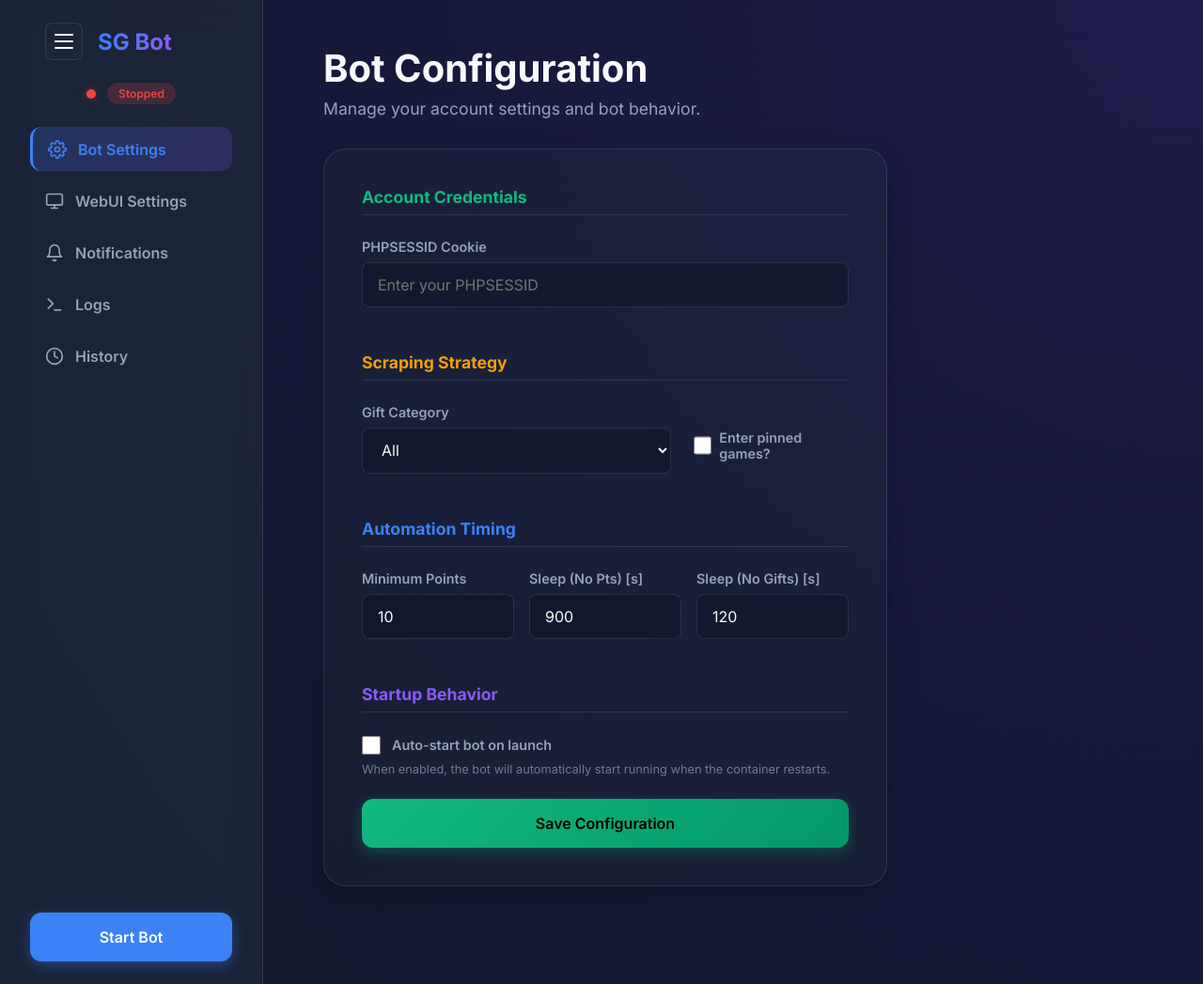
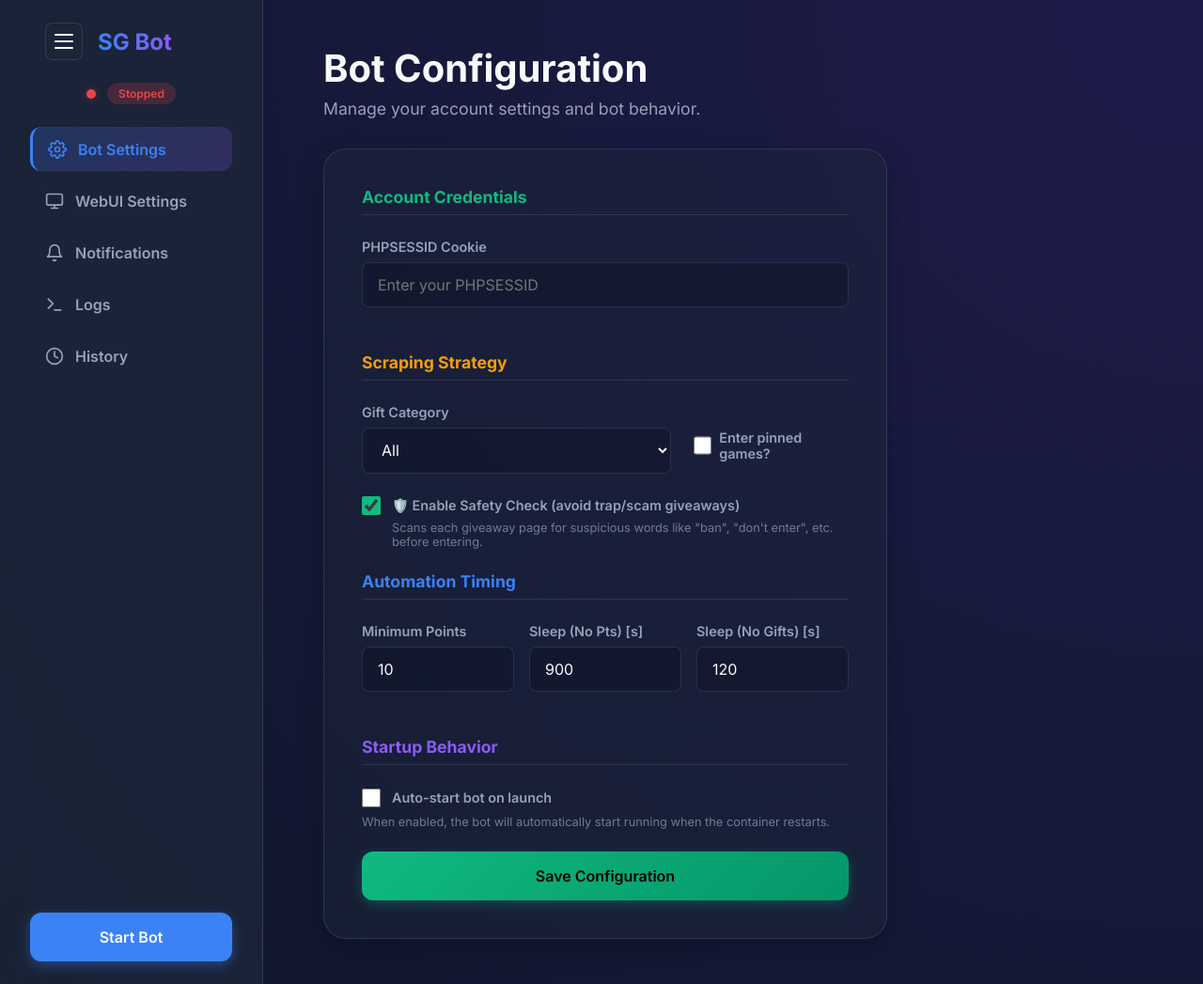
Before and after one commit to ZipperedJon/steamgifts-bot-fork, a Flask app: page / in a window 1280 px wide. Shown: the whole page at 94% size. Run offline with Flask 3, Linux system fonts and the light colour scheme; data that the repository does not hold is empty; some libraries are stand-ins or nearby versions.

Commit message:
feat: add safety/scam detection for trap giveaways
- Scan each giveaway page for forbidden words (ban, fake, don't enter, etc.)

- Subtract false positives (bank, banner, both, etc.) to avoid over-blocking

- Skip giveaways with 3+ net suspicious words, warn on borderline ones

- Add toggle in UI (Bot Settings > Scraping Strategy) - enabled by default

- Persist setting in config.json

Inspired by SteamSelfGifter (kernelcoffee/SteamSelfGifter)

```diff
--- a/app.py
+++ b/app.py
@@ -35,17 +35,18 @@ def load_config():
         "telegram_token": "",
         "telegram_chat_id": "",
         "n8n_webhook": "",
-        "auto_start": False
+        "auto_start": False,
+        "safety_check": True
     }
 
 def save_config(config):
     with open(CONFIG_FILE, 'w') as f:
         json.dump(config, f, indent=4)
 
-def run_bot(cookie, gift_type, pinned, min_points, sleep_low_points, sleep_list_ended, webhook_url):
+def run_bot(cookie, gift_type, pinned, min_points, sleep_low_points, sleep_list_ended, webhook_url, safety_check):
     global bot_instance
     try:
-        bot_instance = SteamGifts(cookie, gift_type, pinned, min_points, sleep_low_points, sleep_list_ended, webhook_url)
+        bot_instance = SteamGifts(cookie, gift_type, pinned, min_points, sleep_low_points, sleep_list_ended, webhook_url, safety_check)
         bot_instance.start()
     except Exception as e:
         log(f"Bot error: {str(e)}", "red")
@@ -173,7 +174,7 @@ def start_bot():
 
     bot_thread = threading.Thread(
         target=run_bot,
-        args=(config['cookie'], config['gift_type'], config['pinned'], config['min_points'], config.get('sleep_low_points', 900), config.get('sleep_list_ended', 120), ','.join(urls))
+        args=(config['cookie'], config['gift_type'], config['pinned'], config['min_points'], config.get('sleep_low_points', 900), config.get('sleep_list_ended', 120), ','.join(urls), config.get('safety_check', True))
     )
     bot_thread.daemon = True
     bot_thread.start()
@@ -230,7 +231,7 @@ def auto_start_bot():
 
         bot_thread = threading.Thread(
             target=run_bot,
-            args=(config['cookie'], config['gift_type'], config['pinned'], config['min_points'], config.get('sleep_low_points', 900), config.get('sleep_list_ended', 120), ','.join(urls))
+            args=(config['cookie'], config['gift_type'], config['pinned'], config['min_points'], config.get('sleep_low_points', 900), config.get('sleep_list_ended', 120), ','.join(urls), config.get('safety_check', True))
         )
         bot_thread.daemon = True
         bot_thread.start()
--- a/src/main.py
+++ b/src/main.py
@@ -16,8 +16,13 @@ from datetime import datetime
 
 from src.logger import log
 
+# Safety detection: words that indicate a trap/scam giveaway
+FORBIDDEN_WORDS = (" ban", " fake", " bot", " not enter", " don't enter", " do not enter")
+# Words that look like forbidden words but are actually benign (false positives)
+GOOD_WORDS = (" bank", " banan", " both", " band", " banner", " bang")
+
 class SteamGifts:
-    def __init__(self, cookie, gifts_type, pinned, min_points, sleep_low_points=900, sleep_list_ended=120, webhook_url=""):
+    def __init__(self, cookie, gifts_type, pinned, min_points, sleep_low_points=900, sleep_list_ended=120, webhook_url="", safety_check=True):
         self.cookie = {
             'PHPSESSID': cookie
         }
@@ -26,6 +31,7 @@ class SteamGifts:
         self.min_points = int(min_points)
         self.sleep_low_points = int(sleep_low_points)
         self.sleep_list_ended = int(sleep_list_ended)
+        self.safety_check = safety_check
 
         self.base = "https://www.steamgifts.com"
         self.session = requests.Session()
@@ -221,6 +227,15 @@ class SteamGifts:
                     if img_match:
                         image_url = img_match.group(1)
 
+                    # Safety check: scan the giveaway page for trap indicators
+                    if self.safety_check:
+                        is_safe, safety_score, details = self.check_giveaway_safety(game_link)
+                        if not is_safe:
+                            log(f"🛡️ SKIPPED (unsafe): {game_name} — score {safety_score}, found: {', '.join(details)}", "red")
+                            continue
+                        elif safety_score < 100:
+                            log(f"🛡️ Borderline: {game_name} — score {safety_score}, found: {', '.join(details)}", "yellow")
+
                     res = self.entry_gift(game_id)
                     if res:
                         self.points -= int(game_cost)
@@ -257,6 +272,51 @@ class SteamGifts:
             pass
         return False
 
+    def check_giveaway_safety(self, giveaway_url):
+        """Check if a giveaway page contains suspicious/trap content.
+
+        Fetches the individual giveaway page and scans the text for
+        forbidden words (ban, fake, don't enter, etc.). Subtracts
+        false positives (bank, banner, etc.) to avoid over-blocking.
+
+        Returns:
+            Tuple of (is_safe: bool, safety_score: int, details: list)
+        """
+        try:
+            r = self.requests_retry_session().get(giveaway_url, cookies=self.cookie)
+            text_lower = r.text.lower()
+        except Exception as e:
+            log(f"🛡️ Safety check failed for {giveaway_url}: {str(e)}", "yellow")
+            # If we can't fetch the page, assume safe to avoid blocking everything
+            return (True, 100, [])
+
+        bad_count = 0
+        good_count = 0
+        found_bad_words = []
+
+        # Count forbidden words
+        for bad_word in FORBIDDEN_WORDS:
+            count = text_lower.count(bad_word.lower())
+            if count > 0:
+                bad_count += count
+                found_bad_words.append(bad_word.strip())
+
+        # Count false-positive indicators (only if we found bad words)
+        if bad_count > 0:
+            for good_word in GOOD_WORDS:
+                good_count += text_lower.count(good_word.lower())
+
+        # Net bad = bad words minus false positives
+        net_bad = max(0, bad_count - good_count)
+
+        if net_bad == 0:
+            return (True, 100, found_bad_words)
+        elif net_bad <= 2:
+            return (True, 50, found_bad_words)
+        else:
+            safety_score = max(0, 100 - (net_bad * 20))
+            return (False, safety_score, found_bad_words)
+
     def start(self):
         if not self.running:
             self.running = True
--- a/static/js/app.js
+++ b/static/js/app.js
@@ -64,6 +64,7 @@ document.addEventListener("DOMContentLoaded", () => {
             if(data.n8n_webhook) document.getElementById('n8n_webhook').value = data.n8n_webhook;
             if(data.pinned) document.getElementById('pinned').checked = data.pinned;
             if(data.auto_start) document.getElementById('auto_start').checked = data.auto_start;
+            if(data.safety_check !== undefined) document.getElementById('safety_check').checked = data.safety_check;
         });
 
     function saveConfig(e, msgElement) {
@@ -80,7 +81,8 @@ document.addEventListener("DOMContentLoaded", () => {
             telegram_chat_id: document.getElementById('telegram_chat_id').value,
             n8n_webhook: document.getElementById('n8n_webhook').value,
             pinned: document.getElementById('pinned').checked,
-            auto_start: document.getElementById('auto_start').checked
+            auto_start: document.getElementById('auto_start').checked,
+            safety_check: document.getElementById('safety_check').checked
         };
         window.currentDateFormat = config.date_format;
         fetch('/api/config', {
--- a/templates/index.html
+++ b/templates/index.html
@@ -92,6 +92,11 @@
                             </div>
                         </div>
                     </div>
+                    <div style="display: flex; flex-direction: row; align-items: center; gap: 0.75rem; margin-top: 12px;">
+                        <input type="checkbox" id="safety_check" name="safety_check" checked style="width: 20px; height: 20px; accent-color: #10b981; cursor: pointer; margin: 0;">
+                        <label for="safety_check" style="margin-bottom: 0; font-weight: 600; font-size: 0.9rem; color: var(--text-muted); cursor: pointer;">🛡️ Enable Safety Check (avoid trap/scam giveaways)</label>
+                    </div>
+                    <p style="color: var(--text-muted); font-size: 0.8rem; margin-top: 6px; opacity: 0.7; margin-left: 32px;">Scans each giveaway page for suspicious words like "ban", "don't enter", etc. before entering.</p>
                 </fieldset>
 
                 <fieldset style="border: none; margin-bottom: 1.5rem;">
```
